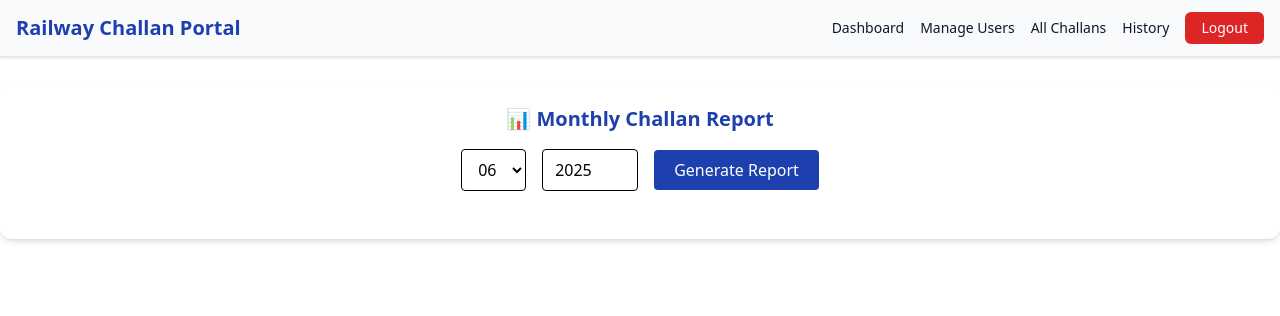
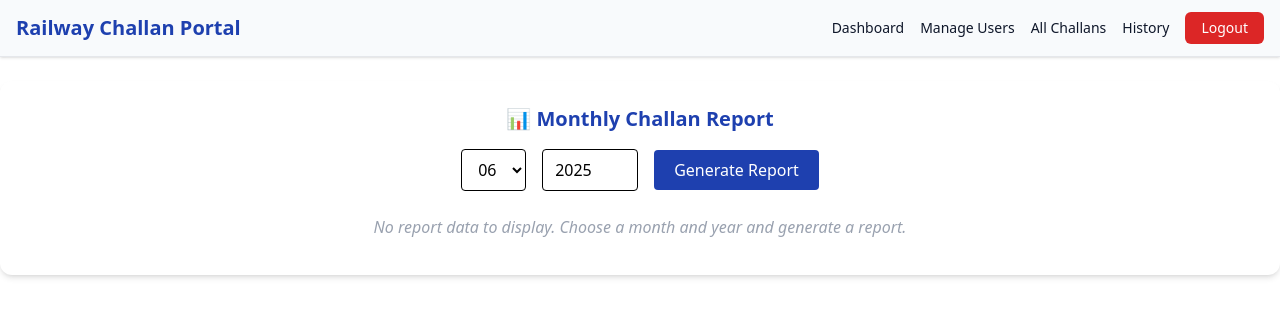
Before and after one commit to ayushhh101/railway-challan-app, a React (Vite) app in the folder railway-challan-frontend/: page /monthly-report in a window 1280 px wide. Shown: the top 316 px of the page. Built offline with nearby package versions, Linux system fonts and the light colour scheme; sample sign-in values are in the browser's storage.

Commit message:
monthly report,tte profile error handling

```diff
--- a/railway-challan-frontend/src/components/AdminMonthlyReport.jsx
+++ b/railway-challan-frontend/src/components/AdminMonthlyReport.jsx
@@ -13,9 +13,12 @@ export default function AdminMonthlyReport() {
   const [report, setReport] = useState(null);
   const [loading, setLoading] = useState(false);
   const [downloading, setDownloading] = useState(false);
+  const [error, setError] = useState(null);
 
   const fetchReport = async () => {
     setLoading(true);
+    setError(null);
+    setReport(null)
     try {
       const token = localStorage.getItem("token");
       const res = await axios.get(
@@ -24,7 +27,8 @@ export default function AdminMonthlyReport() {
       );
       setReport(res.data);
     } catch (err) {
-      console.error('Failed to fetch report', err);
+      setError(err.message || "Failed to fetch report. Please try again.");
+      setReport(null);
     } finally {
       setLoading(false);
     }
@@ -49,6 +53,18 @@ export default function AdminMonthlyReport() {
       setDownloading(false);
     }
   };
+
+  const isEmpty = (
+    !report ||
+    !report.stats ||
+    (Array.isArray(report.challans) && report.challans.length === 0 &&
+      report.stats.totalChallans === 0 &&
+      report.stats.totalRevenue === 0 &&
+      Object.keys(report.stats.paymentModeBreakdown || {}).length === 0 &&
+      Object.keys(report.stats.reasonBreakdown || {}).length === 0 &&
+      Object.keys(report.stats.stationBreakdown || {}).length === 0
+    )
+  );
 
   return (
     <div className="bg-white shadow-md rounded-xl px-2 py-5 mt-4 sm:p-6 sm:mt-6">
@@ -80,7 +96,19 @@ export default function AdminMonthlyReport() {
 
       {loading && <p className="text-center text-gray-600">Loading...</p>}
 
-      {report && (
+      {error && (
+        <div className="bg-white p-8 rounded-xl text-center text-red-700 font-semibold mb-6">
+          {error}
+        </div>
+      )}
+
+      {!loading && !error && isEmpty && (
+        <div className="text-center text-gray-400 mb-3 italic">
+          No report data to display. Choose a month and year and generate a report.
+        </div>
+      )}
+
+      {report && !isEmpty &&  (
         <>
           <div className="mb-4 text-center space-y-1">
             <p className="font-semibold text-lg text-gray-800">
--- a/railway-challan-frontend/src/components/SummaryCard.jsx
+++ b/railway-challan-frontend/src/components/SummaryCard.jsx
@@ -18,7 +18,7 @@ const borderColors = [
   "border-l-4 border-l-red-400"      // red for Unpaid Challans
 ];
 
-const SummaryCard = ({ stats , loading , error, onRetry }) => {
+const SummaryCard = ({ stats , loading , error }) => {
    if (loading) {
     return (
       <div className="bg-white p-10 rounded-xl text-center text-blue-700 text-base font-semibold">
@@ -32,14 +32,6 @@ const SummaryCard = ({ stats , loading , error, onRetry }) => {
     return (
       <div className="bg-white p-10 rounded-xl text-center">
         <div className="mb-3 text-red-700 font-semibold">{error}</div>
-        {onRetry && (
-          <button
-            onClick={onRetry}
-            className="bg-red-600 text-white px-4 py-2 rounded font-semibold hover:bg-red-700"
-          >
-            Retry
-          </button>
-        )}
       </div>
     );
   }
--- a/railway-challan-frontend/src/pages/AdminDashboardPage.jsx
+++ b/railway-challan-frontend/src/pages/AdminDashboardPage.jsx
@@ -237,7 +237,7 @@ const AdminDashboardPage = () => {
         error={error}
       />
 
-      <SummaryCard stats={stats} loading={loading} error={error} onRetry={fetchStats} />
+      <SummaryCard stats={stats} loading={loading} error={error}/>
 
       <div className="flex flex-wrap gap-2 mb-6 justify-start">
         <Link to="/anomalies">
--- a/railway-challan-frontend/src/pages/TTEProfilePage.jsx
+++ b/railway-challan-frontend/src/pages/TTEProfilePage.jsx
@@ -20,7 +20,11 @@ export default function TTEProfilePage() {
         setStats(res.data.stats);
         setRecentChallans(res.data.recentChallans);
       } catch (err) {
-        setError("Could not load your profile.");
+        setError(
+          err?.response?.data?.message ||
+          err?.response?.data?.error ||
+          "Could not load your profile."
+        );
       } finally {
         setLoading(false);
       }
```
Also changed, not shown: 1 other file (tests, documents, lock files or other folders).
